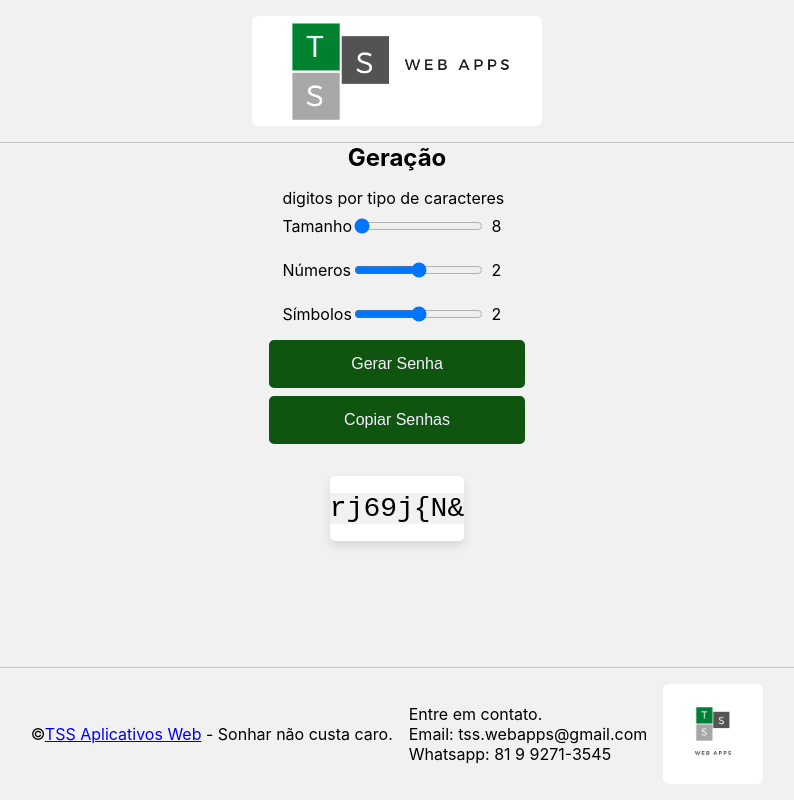
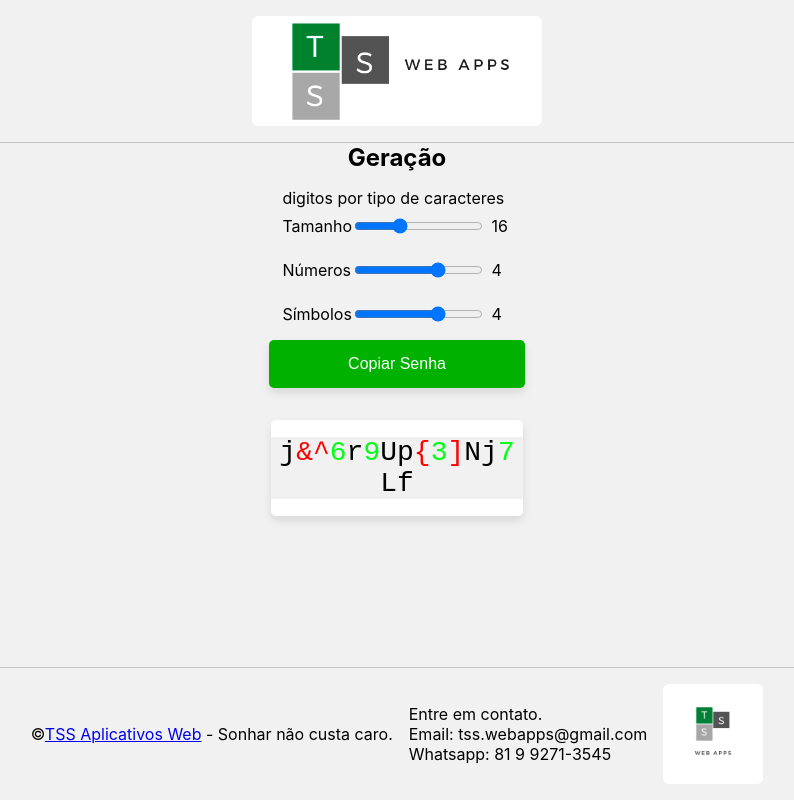
Before and after one commit to thiago-santanna/gerador-de-senha, a React (Create React App) app: page / in a window 1280 px wide. Shown: the whole page, without its empty margins (243-1037 px from the left). Built offline with nearby package versions, Linux system fonts and the light colour scheme.

Commit message:
desafio finalizado

```diff
--- a/src/components/Content/index.js
+++ b/src/components/Content/index.js
@@ -3,10 +3,10 @@ import Password from '../Password/indext'
 import './styles.css'
 
 const Content = () => {
-    const [digitos, setDigitos] = useState(8)
-    const [qtdNumero, setQtdNumero] = useState(2)
-    const [qtdSimbolo, setQtdSimbolo] = useState(2)
-    const [password, setPassword] = useState('teste@1020#Tskl5')
+    const [digitos, setDigitos] = useState(16)
+    const [qtdNumero, setQtdNumero] = useState(4)
+    const [qtdSimbolo, setQtdSimbolo] = useState(4)
+    const [password, setPassword] = useState('')
 
     useEffect(() => {
         const psw =[]
@@ -42,6 +42,10 @@ const Content = () => {
         return Math.random() >= 0.5 ? digito : digito.toUpperCase()
     }
 
+    const handleCopyPassword = (password) => {
+        navigator.clipboard.writeText(password)
+    }
+
     return (
         <>
             <main>
@@ -68,7 +72,7 @@ const Content = () => {
                               type="range"
                               name="numeros"
                               min={0}
-                              max={4}
+                              max={6}
                               value={qtdNumero}
                               onChange={ ({target}) =>{setQtdNumero(Number(target.value))} } />
                             <span>{qtdNumero}</span>
@@ -80,7 +84,7 @@ const Content = () => {
                               type="range"
                               name="simbolos"
                               min={0}
-                              max={4}
+                              max={6}
                               value={qtdSimbolo}
                               onChange={ ({target}) => { setQtdSimbolo(Number(target.value)) }} />
                             <span>{qtdSimbolo}</span>
@@ -88,8 +92,9 @@ const Content = () => {
 
                     </div>
 
-                    <button className="btn btn-gerador">Gerar Senha</button>
-                    <button className="btn btn-copy">Copiar Senhas</button>
+                    <button className="btn btn-copy" onClick={() => handleCopyPassword(password)}>
+                        Copiar Senha
+                    </button>
 
                     <Password password={password} />
                 </div>
--- a/src/components/Content/styles.css
+++ b/src/components/Content/styles.css
@@ -40,12 +40,14 @@
 
 .btn {
     font-size: 1rem;
-    color: #faefff;
-    background-color: #0f550f;
+    color: white;
+    background-color: #00b100;
     width: 16rem;
     height: 3rem;
     border: none;
     border-radius: 5px;
+    padding: 0.5rem 0.75rem;
+    box-shadow: 0 5px 10px rgba(0, 0, 0, 0.1);
 }
 
 .btn + button {
--- a/src/components/Password/indext.js
+++ b/src/components/Password/indext.js
@@ -2,9 +2,21 @@ import React from 'react';
 import './styles.css'
 
 const Password = ({password}) => {
+    const charClassType = (char) => {
+        if (char.match(/[a-zA-Z]/)) return 'letra'
+        if (char.match(/[0-9]/)) return 'numero'
+        return 'simbolo'
+    }
+
     return (
         <div className="passwordBox">
-            <p>{password}</p>
+            <p>
+                {Array.from(password).map( (char, index) => (
+                    <span key={index} className={charClassType(char)}>
+                        {char}
+                    </span>
+                ) )}
+            </p>
         </div>
     );
 }
--- a/src/components/Password/styles.css
+++ b/src/components/Password/styles.css
@@ -18,3 +18,15 @@
     text-align: center;
     font-size: 1.75rem;
 }
+
+.passwordBox .letra {
+    color: #000;
+}
+
+.passwordBox .numero {
+    color: #00ff15;
+}
+
+.passwordBox .simbolo {
+    color: #ff0000;
+}
```
